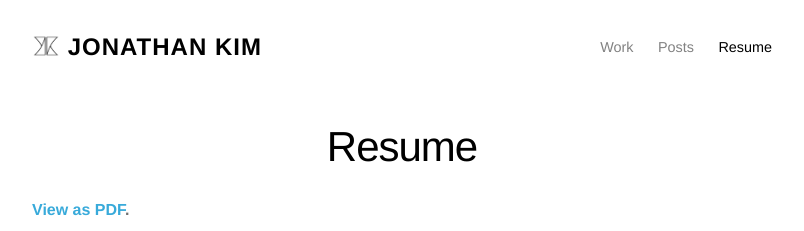
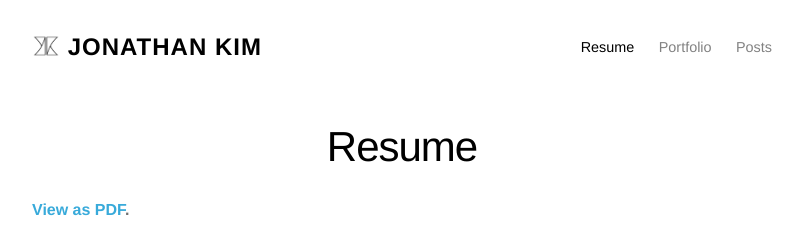
Before and after one commit to jonathanekim/jonathanekim.github.io, a Jekyll site: the page built from resume/resume.md, in a window 1280 px wide and 900 px high. Shown: the top 231 px of the window, without its empty margins (238-1042 px from the left). Built offline with Jekyll 4.4.1, drawn with Linux system fonts in a browser that asks for light colours.

Commit message:
Move resume and portfolio into folders.

```diff
--- a/_config.yml
+++ b/_config.yml
@@ -23,9 +23,9 @@ github_username:  jonathanekim
 linkedin_username:  jonathanekim
 instagram_username:  jkjkjkyay
 header_pages:
-  - work.md
+  - resume/resume.md
+  - portfolio/portfolio.md
   - posts.md
-  - resume.md
 
 # Build settings
 markdown: kramdown
--- a/_includes/header.html
+++ b/_includes/header.html
@@ -4,7 +4,7 @@
     {% assign default_paths = site.pages | map: "path" %}
     {% assign page_paths = site.header_pages | default: default_paths %}
     <a class="site-title" href="{{ "/" | relative_url }}">
-      <img class="site-logo" src="{{ "media/site-logo.png" | relative_url }}">
+      <img class="site-logo" src="{{ "/assets/site-logo.png" | relative_url }}">
       {{ site.title | upcase }}
     </a>
 
--- a/resume.md
+++ b/resume/resume.md
@@ -4,4 +4,4 @@ title: Resume
 permalink: /resume/
 ---
 
-{% include_relative media/resume_raw.md %}
+{% include_relative resume_raw.md %}
--- a/media/resume_raw.md
+++ b/resume/resume_raw.md
@@ -1,6 +1,6 @@
 <!-- Edits to this file should also be done in the PDF and LinkedIn. -->
 
-**[View as PDF]({{"media/Jonathan Kim Resume 2017a.pdf" | relative_url}}).**
+**[View as PDF]({{"Jonathan Kim Resume 2017a.pdf" | relative_url}}).**
 
 ## Experience
 
```
Also changed, not shown: portfolio/portfolio.md (added, +7 -0 lines), resume/resume_google.md (renamed from resume_google.md, +1 -1 lines), work.md (deleted, +0 -7 lines), assets/site-logo.png (renamed from media/site-logo.png), 2 other files.
